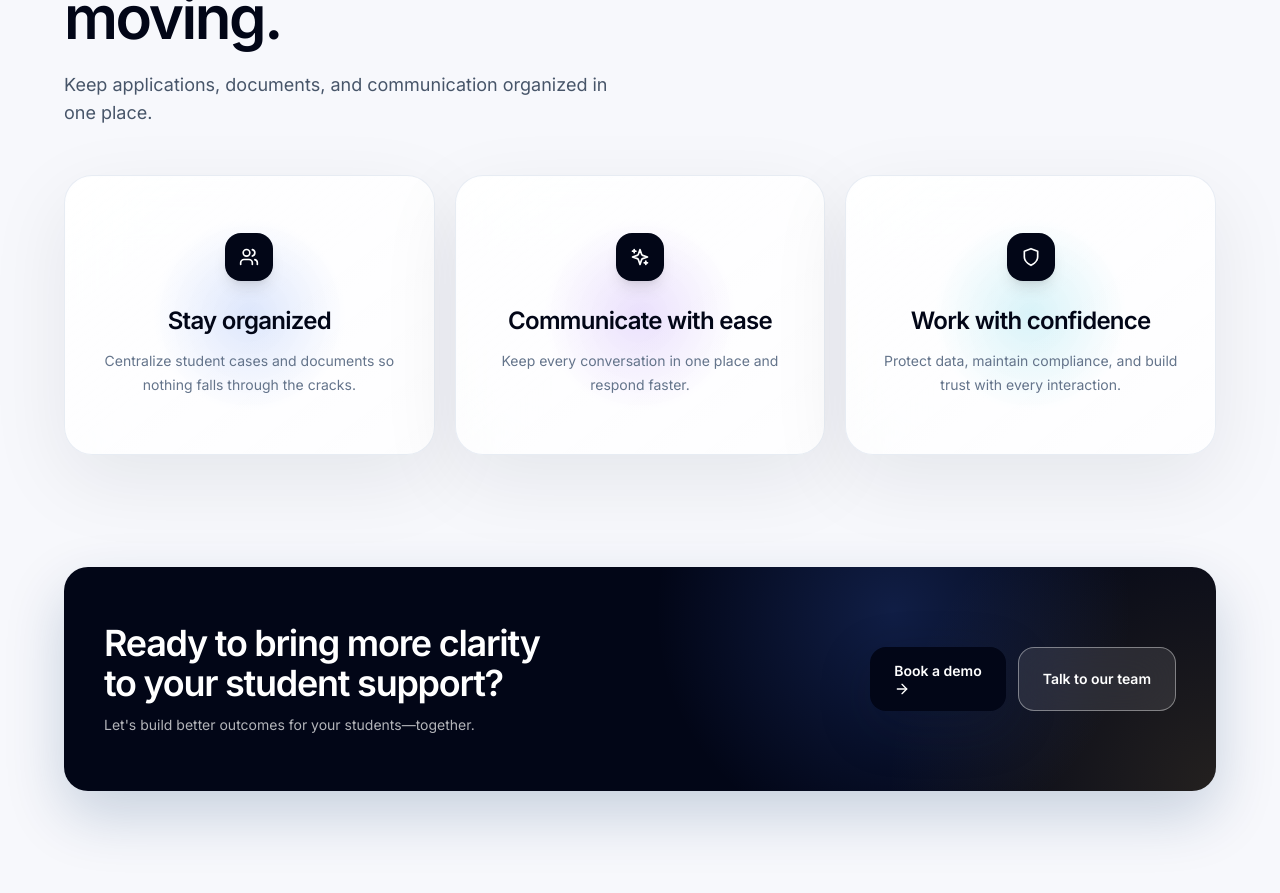
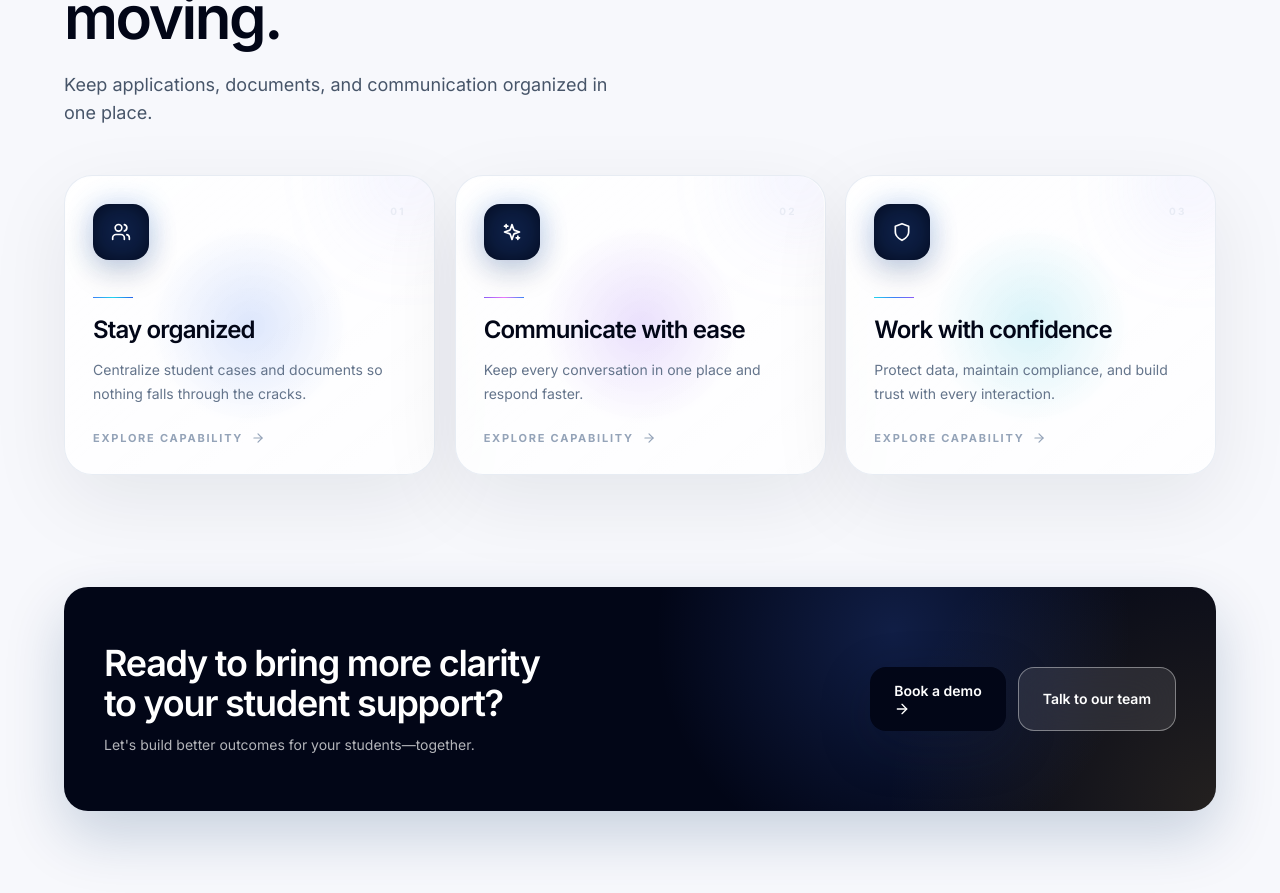
Before and after one commit to aayushpoudel877-collab/Fronted-for-consuntantyOs, a React (Vite) app: page / in a window 1280 px wide. Shown: the part 2120-3013 px from the top of the page. Built offline with nearby package versions, Linux system fonts and the light colour scheme; the HTML template or start-up script is replaced by a standard one.

Commit message:
made changes

```diff
--- a/index.html
+++ b/index.html
@@ -3,7 +3,7 @@
   <head>
     <meta charset="UTF-8" />
     <meta name="viewport" content="width=device-width, initial-scale=1.0" />
-    <title>ConsultancyOS - 3D Redesign</title>
+    <title>Visa Steps</title>
     <!-- Importing a nice font to match the design -->
     <link rel="preconnect" href="https://fonts.googleapis.com">
     <link rel="preconnect" href="https://fonts.gstatic.com" crossorigin>
--- a/src/App.jsx
+++ b/src/App.jsx
@@ -792,6 +792,10 @@
 
 const VisaSteps = () => {
   const [mobileOpen, setMobileOpen] = useState(false);
+
+  useEffect(() => {
+    document.title = 'VisaSteps — Student Consultancy Platform';
+  }, []);
   const { scrollYProgress } = useScroll();
   const progressScale = useSpring(scrollYProgress, { stiffness: 100, damping: 30 });
 
@@ -1070,45 +1074,113 @@
             </Reveal>
           </div>
 
-          <div className="mt-12 grid gap-5 md:grid-cols-3">
+          <div className="mt-12 grid gap-5 md:grid-cols-3 [perspective:1400px]">
             {[
               {
                 icon: Users,
                 title: 'Stay organized',
                 desc: 'Centralize student cases and documents so nothing falls through the cracks.',
                 glow: 'blue',
+                accent: 'from-blue-500 via-cyan-400 to-blue-600',
+                metric: '01',
               },
               {
                 icon: Sparkles,
                 title: 'Communicate with ease',
                 desc: 'Keep every conversation in one place and respond faster.',
                 glow: 'violet',
+                accent: 'from-violet-500 via-fuchsia-400 to-blue-500',
+                metric: '02',
               },
               {
                 icon: Shield,
                 title: 'Work with confidence',
                 desc: 'Protect data, maintain compliance, and build trust with every interaction.',
                 glow: 'cyan',
+                accent: 'from-cyan-400 via-blue-500 to-violet-500',
+                metric: '03',
               },
-            ].map(({ icon: Icon, title, desc, glow }, index) => (
-              <Reveal key={title} delay={index * 0.08}>
-                <SpotlightCard glow={glow} className="h-full min-h-[280px]">
-                  <div className="flex h-full flex-col items-center justify-center p-7 text-center">
+            ].map(({ icon: Icon, title, desc, glow, accent, metric }, index) => (
+              <Reveal key={title} delay={index * 0.1} y={42}>
                 <motion.div
-                      whileHover={{ rotate: 10, scale: 1.08 }}
-                      className="grid h-12 w-12 place-items-center rounded-2xl bg-slate-950 text-white shadow-lg"
+                  initial={{ opacity: 0, rotateX: 12, y: 18 }}
+                  whileInView={{ opacity: 1, rotateX: 0, y: 0 }}
+                  viewport={{ once: true, margin: '-70px' }}
+                  transition={{ duration: 0.8, delay: index * 0.08, ease: [0.22, 1, 0.36, 1] }}
+                  whileHover={{ y: -12, rotateX: 2, transition: { duration: 0.35 } }}
+                  className="group relative h-full"
+                  style={{ transformStyle: 'preserve-3d' }}
                 >
-                      <Icon className="h-5 w-5" />
+                  <SpotlightCard glow={glow} className="h-full min-h-[300px]">
+                    <div className="relative flex h-full flex-col overflow-hidden p-7">
+                      <motion.div
+                        animate={{ x: ['-120%', '220%'] }}
+                        transition={{ duration: 5.5, repeat: Infinity, repeatDelay: 2.5, ease: 'easeInOut' }}
+                        className="pointer-events-none absolute top-0 h-full w-1/3 -skew-x-12 bg-gradient-to-r from-transparent via-white/45 to-transparent opacity-0 blur-xl transition-opacity duration-500 group-hover:opacity-100"
+                      />
+
+                      <motion.div
+                        animate={{ y: [0, -9, 0], scale: [1, 1.04, 1] }}
+                        transition={{ duration: 4 + index, repeat: Infinity, ease: 'easeInOut' }}
+                        className="pointer-events-none absolute -right-10 -top-10 h-28 w-28 rounded-full bg-gradient-to-br from-blue-400/20 via-violet-400/10 to-transparent blur-2xl"
+                      />
+
+                      <div className="relative z-20 flex items-start justify-between">
+                        <motion.div
+                          whileHover={{ rotate: 8, scale: 1.1 }}
+                          transition={{ type: 'spring', stiffness: 300, damping: 16 }}
+                          className="relative grid h-14 w-14 place-items-center rounded-2xl bg-slate-950 text-white shadow-[0_12px_30px_rgba(15,23,42,0.18)]"
+                        >
+                          <motion.div
+                            animate={{ scale: [1, 1.18, 1], opacity: [0.35, 0.08, 0.35] }}
+                            transition={{ duration: 2.8, repeat: Infinity, ease: 'easeInOut' }}
+                            className="absolute inset-0 rounded-2xl bg-blue-500 blur-md"
+                          />
+                          <Icon className="relative z-10 h-5 w-5" />
                         </motion.div>
-                    <h3 className="mt-6 text-2xl font-semibold tracking-[-0.03em] text-slate-950">{title}</h3>
-                    <p className="mt-3 max-w-xs text-sm leading-6 text-slate-500">{desc}</p>
+
+                        <motion.span
+                          initial={{ opacity: 0.35 }}
+                          whileHover={{ opacity: 1, scale: 1.08 }}
+                          className="text-[10px] font-bold tracking-[0.22em] text-slate-300"
+                        >
+                          {metric}
+                        </motion.span>
+                      </div>
+
+                      <div className="relative z-20 mt-auto">
+                        <div className="mb-4 h-px w-10 overflow-hidden bg-slate-200">
+                          <motion.div
+                            initial={{ x: '-100%' }}
+                            whileInView={{ x: '0%' }}
+                            viewport={{ once: true }}
+                            transition={{ duration: 0.9, delay: 0.25 + index * 0.1 }}
+                            className={`h-full w-full bg-gradient-to-r ${accent}`}
+                          />
+                        </div>
+
+                        <h3 className="text-2xl font-semibold tracking-[-0.035em] text-slate-950 transition-transform duration-300 group-hover:translate-x-1">
+                          {title}
+                        </h3>
+                        <p className="mt-3 max-w-xs text-sm leading-6 text-slate-500">
+                          {desc}
+                        </p>
+
+                        <div className="mt-6 flex items-center gap-2 text-[11px] font-bold uppercase tracking-[0.16em] text-slate-400 transition-colors duration-300 group-hover:text-blue-600">
+                          Explore capability
+                          <ArrowRight className="h-3.5 w-3.5 transition-transform duration-300 group-hover:translate-x-1.5" />
+                        </div>
+                      </div>
+
                       <motion.div
                         initial={{ scaleX: 0 }}
                         whileHover={{ scaleX: 1 }}
-                      className="absolute bottom-0 h-[2px] w-14 origin-center bg-gradient-to-r from-blue-500 to-violet-500"
+                        transition={{ duration: 0.45, ease: [0.22, 1, 0.36, 1] }}
+                        className={`absolute bottom-0 left-0 right-0 h-[3px] origin-left bg-gradient-to-r ${accent}`}
                       />
                     </div>
                   </SpotlightCard>
+                </motion.div>
               </Reveal>
             ))}
           </div>
```
Lines whose indentation alone changed are shown as unchanged.
